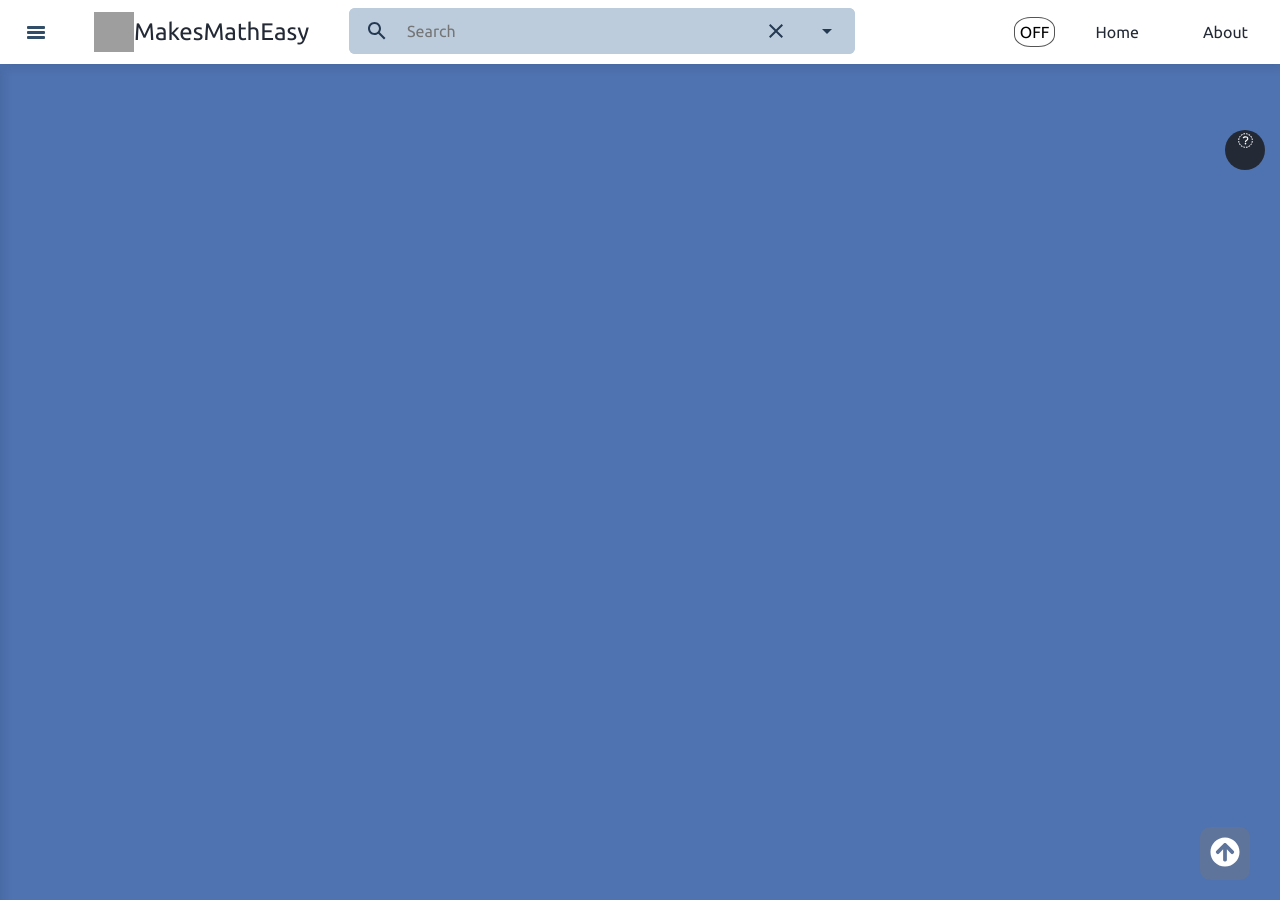
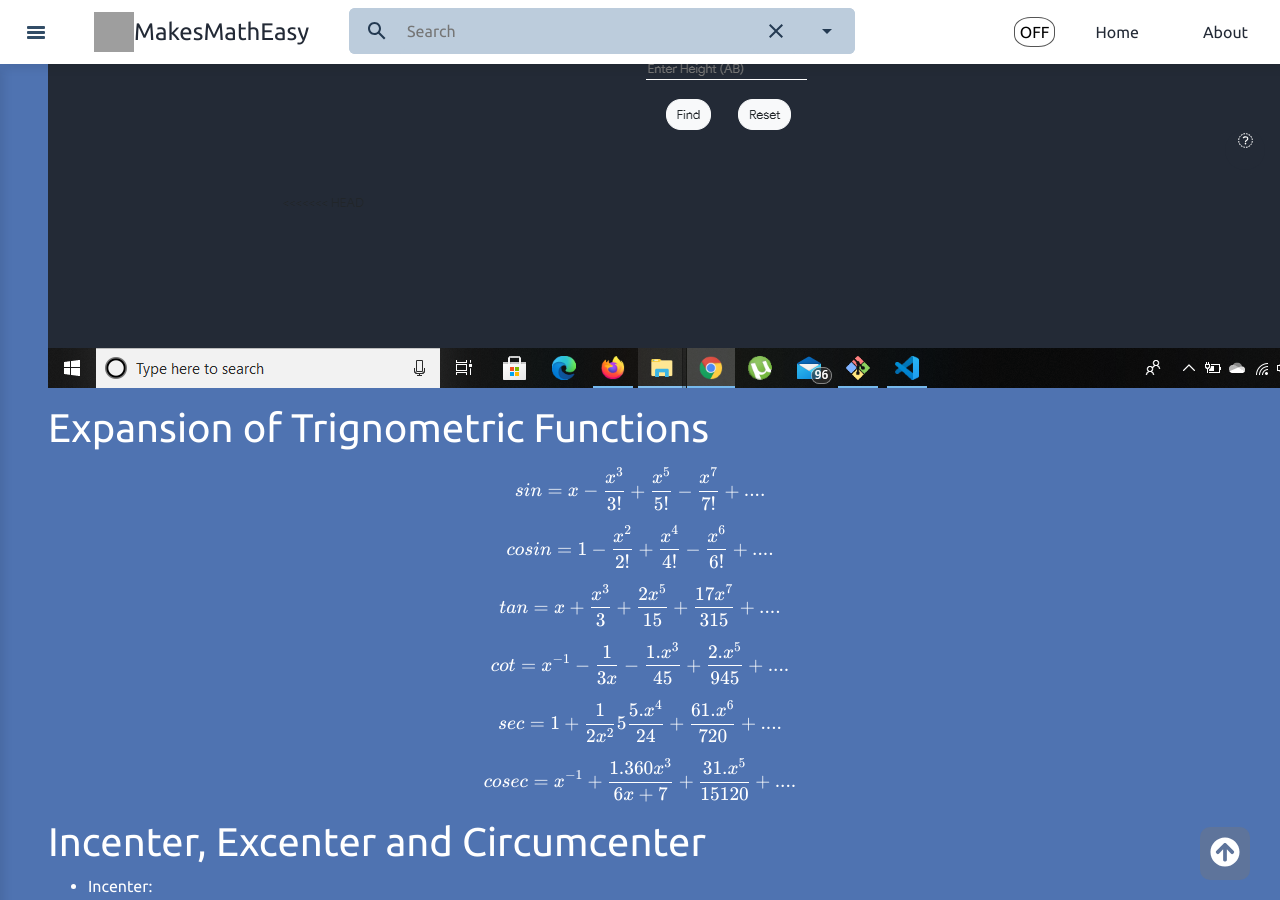
Before and after one commit to makesmatheasy/makesmatheasy-documentation, a Jekyll site: the page built from docs/trignometry.md, in a window 1280 px wide and 900 px high, scrolled down 16314 px. Built offline with Jekyll 4.4.1, drawn with Linux system fonts in a browser that asks for light colours; nearby versions of some CDN libraries; some of the changed text lies outside the part shown; grey boxes are pictures that could not be loaded.

Commit message:
added docs related trignometry section (sum , difference of trignometric functions, expansions of functions , height , distance and unit circle ) (#175)
* fixed internal links and social icons

* resolved conflicts

* added independent, dependent probablity, properties and binomial distribution calculator

* added final docs of trignometry

```diff
--- a/docs/trignometry.md
+++ b/docs/trignometry.md
@@ -242,6 +242,74 @@
 </p>
 
 
+![sumDiv](../public/images/trigo/sol-1.png)
+
+![sumDiv](../public/images/trigo/sol-2.png)
+
+![sumDiv](../public/images/trigo/sol-3.png)
+
+![sumDiv](../public/images/trigo/sol-4.png)
+
+
+# Sum and difference of Trignometric function
+- With the help of this tool you can easily calculate sum and difference of trignometric functions using sin, cos and tan along with solving steps
+
+![sumDiv](../public/images/trigo/sum-diff.png)
+
+
+
+# Unit Circle
+- A unit circle is a circlewith a radius of 1 (unit radius).
+- This tool will help determine the coordinates of any point on the unit circle just by entering the angle in the unit circle calculator
+
+
+![sumDiv](../public/images/trigo/unit-circle.png)
+
+
+# Height and distance
+- In this section we have 5 calculators and they are following
+
+- To calculate height when angle of elevation and distance is given
+
+![sumDiv](../public/images/trigo/hd-1.png)
+
+
+- To calculate height when angle of depression and distance is given
+
+![sumDiv](../public/images/trigo/hd-2.png)
+
+- To calculate distance when angle of elevation and height is given
+
+![sumDiv](../public/images/trigo/hd-3.png)
+
+- To Calculate distance when angle of depression and height is given
+
+
+![sumDiv](../public/images/trigo/hd-4.png)
+
+
+- TO calculate angle of depression and elevation
+
+![sumDiv](../public/images/trigo/hd-5.png)
+
+
+# Expansion of Trignometric Functions
+
+<p>
+
+
+$$ sin  = x - \dfrac{x^3}{3!} + \dfrac{x^5}{5!} - \dfrac{x^7}{7!} + ....  $$
+$$ cosin  = 1 - \dfrac{x^2}{2!} + \dfrac{x^4}{4!} - \dfrac{x^6}{6!} + ....  $$
+$$ tan = x + \dfrac{x^3}{3} + \dfrac{2x^5}{15} + \dfrac{17x^7}{315} + ....  $$
+$$ cot = x^{-1} - \dfrac{1}{3x} - \dfrac{1 . x^3}{45} + \dfrac{2 . x^5}{945} + ....  $$
+$$ sec = 1 + \dfrac{1}{2x^2} 5 \dfrac{5 . x^4}{24} + \dfrac{61 . x^6}{720} + ....  $$
+$$ cosec = x^{-1} + \dfrac{1 . 360x^3}{6x + 7} + \dfrac{31 . x^5}{15120} + ....  $$
+
+
+
+</p>
+
+
 
 # Incenter, Excenter and Circumcenter
 - Incenter:
```
Also changed, not shown: public/images/trigo/hd-1.png (added), public/images/trigo/hd-2.png (added), public/images/trigo/hd-3.png (added), public/images/trigo/hd-4.png (added), public/images/trigo/hd-5.png (added), public/images/trigo/sol-1.png (added), public/images/trigo/sol-2.png (added), public/images/trigo/sol-3.png (added), public/images/trigo/sol-4.png (added), public/images/trigo/sum-diff.png (added), public/images/trigo/unit-circle.png (added).
